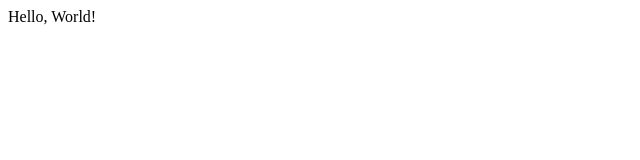
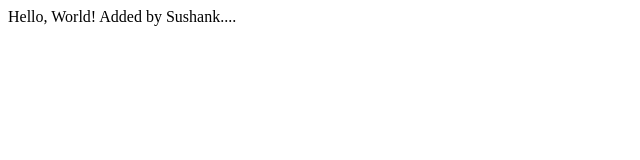
Before and after one commit to rsukesh/Lecture1, a plain HTML site: page index.html in a window 1280 px wide. Shown: the whole page, without its empty margins (0-640 px from the left). Drawn offline with Linux system fonts and the light colour scheme.

Commit message:
Update index.html

```diff
--- a/index.html
+++ b/index.html
@@ -4,6 +4,6 @@
       <title>Test</title>
   </head>
   <body>
-    Hello, World!
+    Hello, World! Added by Sushank....
    </body>
 </html>
```
